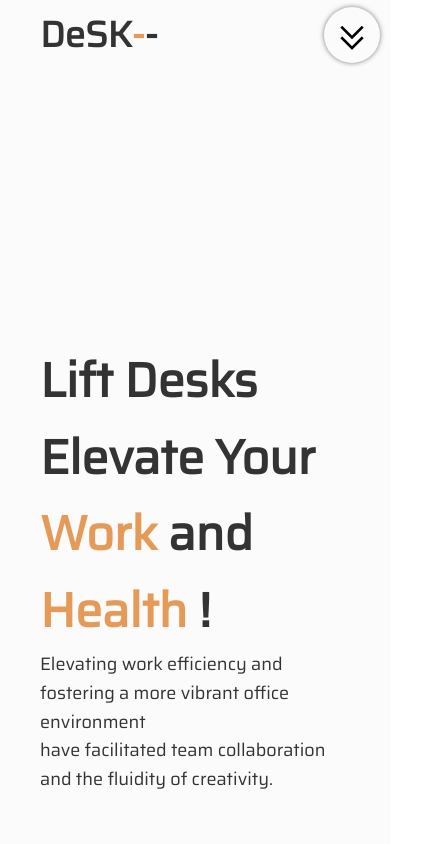
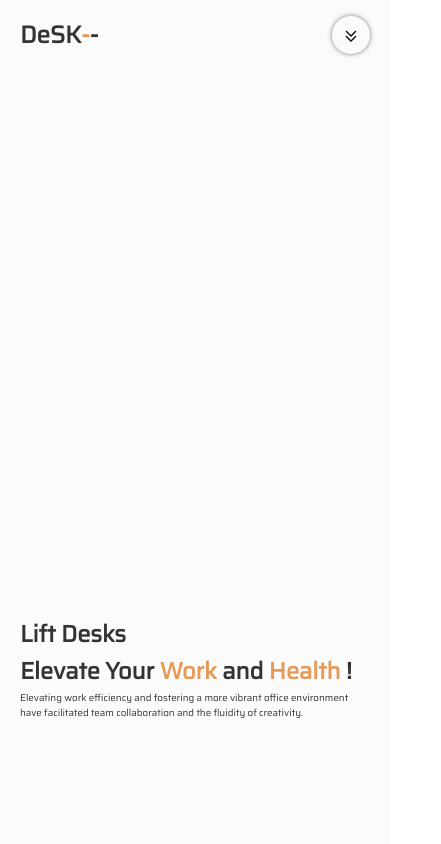
Before and after one commit to tangtang1b1b/vite-three-gsap---landing-page, a Vue app: page / in a window 390 px wide. Shown: the top 844 px of the page, 441 px wide, since content can reach past the window. Built offline with nearby package versions, Linux system fonts and the light colour scheme; no server answers; grey boxes are pictures that could not be loaded; the HTML template or start-up script is replaced by a standard one.

Commit message:
[2023.12.09] adjust nav rwd

```diff
--- a/src/components/BannerContainer.vue
+++ b/src/components/BannerContainer.vue
@@ -51,12 +51,17 @@ onMounted(() => {
     @content
   }
 }
+
 .banner {
   text-align: center;
   width: 100%;
   max-width: 1440px;
   height: 100vh;
   background-color: #fbfbfb;
+
+  @include padMode {
+    height: calc(50vh - 70px);
+  }
 
   .sloganWrap {
     width: 100%;
@@ -67,11 +72,17 @@ onMounted(() => {
     text-align: left;
     padding: 50px 40px;
 
+    @include padMode {
+      justify-content: center;
+      padding: 0px 20px;
+    }
+
     .wrapBox {
       width: fit-content;
       overflow: hidden;
-      p{
-        span{
+
+      p {
+        span {
           color: #E59A58;
           font-weight: bold;
         }
@@ -85,6 +96,10 @@ onMounted(() => {
         font-weight: bold;
         font-size: 48px;
         transform: translateY(100%);
+
+        @include padMode {
+          font-size: 6vw;
+        }
       }
     }
 
@@ -94,6 +109,9 @@ onMounted(() => {
       p {
         font-size: 18px;
         transform: translateY(100%);
+        @include padMode {
+          font-size: 2.5vw;
+        }
       }
     }
   }
--- a/src/components/CollectionContainer.vue
+++ b/src/components/CollectionContainer.vue
@@ -98,6 +98,7 @@ onUnmounted(() => {
   width: 100%;
   height: 250vh;
   background-color: transparent;
+  overflow: hidden;
 
   .collectTextArea {
     position: absolute;
--- a/src/components/ModelDesk.vue
+++ b/src/components/ModelDesk.vue
@@ -19,7 +19,6 @@ const isRotate = ref(false);
 const scrollY = ref(null);
 
 const isGsap = window.innerWidth > 1024 ? true : false;
-console.log(window.innerWidth);
 
 let ctx;
 
@@ -32,7 +31,7 @@ const renderer = new THREE.WebGLRenderer({ alpha: true });
 // const aspect = window.innerWidth / window.innerHeight;
 // const camera = new THREE.OrthographicCamera(frustumSize * aspect / - 2, frustumSize * aspect / 2, frustumSize / 2, frustumSize / - 2, 0.1, 100);
 const aspectMode = isGsap ? window.innerWidth / window.innerHeight : window.innerWidth / (window.innerHeight / 2);
-const camera = new THREE.PerspectiveCamera(25, aspectMode, 1, 2000);
+const camera = new THREE.PerspectiveCamera(25, aspectMode, 1, 1000);
 
 //------幫模型打光------
 const directionalLight = new THREE.DirectionalLight(0xffffff, 9);
@@ -49,9 +48,15 @@ loader.load('3Dmodel/desk.gltf', function (gltf) {
   animate();
   isReady.value = true;
 });
-
+const windowSize = (w) => {
+  if (w > 600 && w < 1200) {
+    return 2.8
+  } else if (w < 600) {
+    return 3.5
+  }
+}
 camera.position.y = 0.4;
-camera.position.z = isGsap ? 4.5 : 3.5;
+camera.position.z = isGsap ? 4.5 : windowSize(window.innerWidth);
 
 const angle = ref(0);
 const offsetX = ref((window.innerWidth / window.innerHeight) / 2);
@@ -252,7 +257,7 @@ onUnmounted(() => {
 </script>
 
 <template>
-  <div id="threeBox" ref="threeBox" :style="{ position: isGsap ? 'fixed' : 'absolute' }"></div>
+  <div id="threeBox" ref="threeBox" :style="{ position: isGsap ? 'fixed' : 'static' }"></div>
 </template>
 
 <style lang="scss" scoped>
@@ -273,12 +278,8 @@ onUnmounted(() => {
   overflow: hidden;
 
   @include padMode {
-    height: 50vh;
+    padding-top: 70px;
+    height: 50%;
   }
 }
-
-.box {
-  width: 100%;
-  height: 200vh;
-}
 </style>
--- a/src/components/Navbar.vue
+++ b/src/components/Navbar.vue
@@ -44,7 +44,11 @@ watch(navContainerRef, () => {
     @content
   }
 }
-
+@mixin phoneMode {
+  @media (max-width: 768px) {
+    @content
+  }
+}
 .navContainer {
   position: fixed;
   width: 100%;
@@ -72,7 +76,7 @@ watch(navContainerRef, () => {
     color: #000;
     transition: 0.3s;
     transform: rotate(-45deg);
-    margin-right: 10px;
+    margin-right: 20px;
 
     @include padMode {
       display: flex;
@@ -82,6 +86,10 @@ watch(navContainerRef, () => {
 
     span {
       font-size: 36px;
+
+      @include phoneMode {
+        font-size: 18px;
+      }
     }
   }
 
@@ -91,9 +99,14 @@ watch(navContainerRef, () => {
     cursor: pointer;
     width: 50%;
     height: 100%;
-    padding: 0 40px;
+    padding: 0 0 0 40px;
     font-size: 36px;
     font-weight: bold;
+
+    @include phoneMode {
+      font-size: 24px;
+      padding: 0 0 0 20px;
+    }
 
     span {
       font-weight: bold;
@@ -109,7 +122,7 @@ watch(navContainerRef, () => {
     @include padMode {
       position: absolute;
       top: 100%;
-      right: 0;
+      width: 100%;
     }
 
     .tagLists.padMode {
@@ -130,7 +143,6 @@ watch(navContainerRef, () => {
         flex-direction: column;
         align-items: flex-end;
         height: 100%;
-        // overflow: hidden;
       }
 
       .tagList {
@@ -185,13 +197,14 @@ watch(navContainerRef, () => {
         .tagList:nth-child(#{$i}) {
           @include padMode {
             transition: 0.3s #{$i*0.1}s;
+            text-align: center;
           }
         }
 
         .tagList.padMode:nth-child(#{$i}) {
           @include padMode {
             width: calc(#{$i} * 20vw + 10vw);
-            padding: 40px;
+            padding: 40px 0px;
           }
         }
       }
--- a/src/components/ProcessContainer.vue
+++ b/src/components/ProcessContainer.vue
@@ -58,6 +58,7 @@ onUnmounted(() => {
   width: 100%;
   height: 400vw;
   background-color: #000;
+  overflow: hidden;
 
   .titleWrap {
     width: 100%;
--- a/src/components/footerArea.vue
+++ b/src/components/footerArea.vue
@@ -39,6 +39,7 @@
   width: 100%;
   height: 100vh;
   background-color: #000;
+  overflow: hidden;
   .mainWrap{
     width: 100%;
     height: 90%;
```
